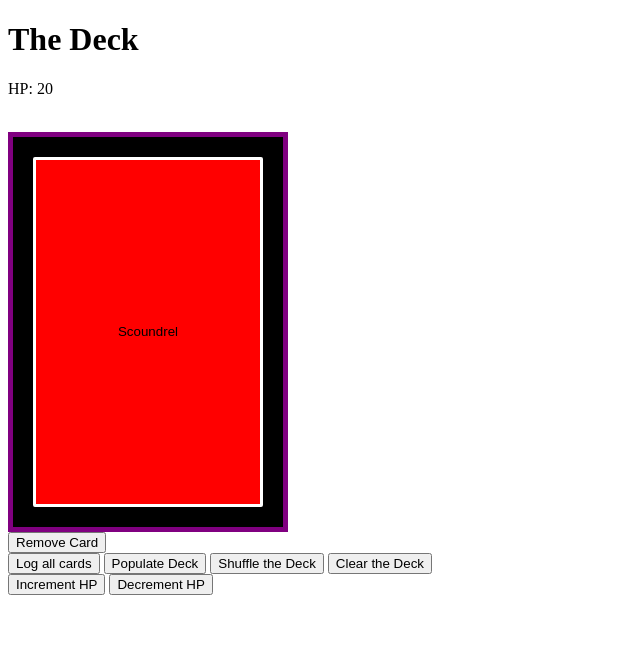
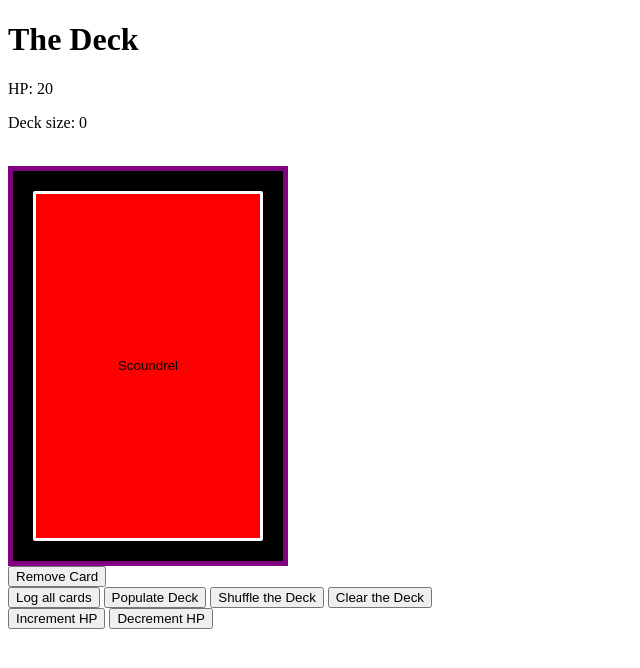
Before and after one commit to MojoNojo07/Scoundrel-Labyrinth, a SvelteKit app: page / in a window 1280 px wide. Shown: the top 668 px of the page, without its empty margins (0-640 px from the left). Built offline with nearby package versions, Linux system fonts and the light colour scheme.

Commit message:
deck size handling

```diff
--- a/src/routes/+page.svelte
+++ b/src/routes/+page.svelte
@@ -20,6 +20,7 @@
 
 <h1>The Deck</h1>
 <p>HP: {health}</p>
+<p>Deck size: {deck.size}</p>
 <br>
 <div class="table" id="table">
     <button onclick={draw} class="deck">Scoundrel</button>
@@ -36,7 +37,7 @@
 
 <script lang="ts">
     import { mount, unmount } from 'svelte';
-    import { Deck } from './deck';
+    import { Deck } from './deck.svelte.ts';
     import Card from './Card.svelte';
 
     var deck: Deck = new Deck();
@@ -57,6 +58,9 @@
 
     function draw() {
         let card = deck.draw();
+        if (card === null) {
+            console.log("Deck is empty!");
+        } else {
             card_count++;
             let table = document.getElementById("table")
             let card_element = mount(Card, {
@@ -64,6 +68,7 @@
                 props: {card_id: card_count, card: card}
             })
             cards_out.push(card_element);
+        }
     }
 
     function remove_card() {
--- a/src/routes/deck.ts
+++ b/src/routes/deck.svelte.ts
@@ -1,7 +1,7 @@
 import { Card } from './card';
 
 export class Deck {
-    size: number = 0;
+    size: number = $state(0);
     cards: Card[] = [];
 
     populate(): void {
@@ -45,7 +45,12 @@ export class Deck {
     }
 
     draw() {
-        return this.cards.pop()
+        if (this.size > 0) {
+            this.size--;
+            return this.cards.pop()
+        } else {
+            return null;
+        }
     }
 
     clear() {
```
Lines whose indentation alone changed are shown as unchanged.
